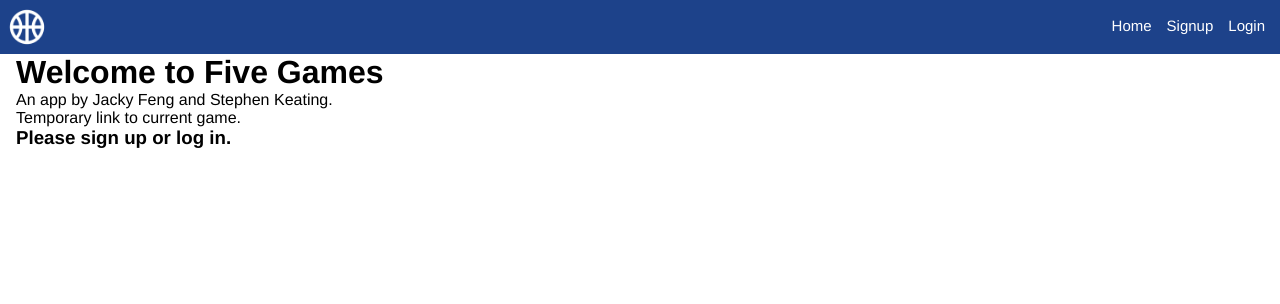
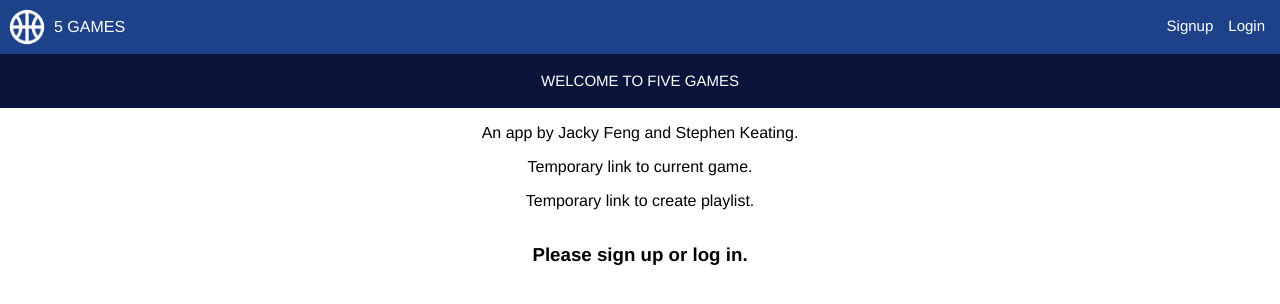
Before and after one commit to 5-Games/5GamesFE, a React (Create React App) app: page / in a window 1280 px wide. Shown: the top 304 px of the page. Built offline with nearby package versions, Linux system fonts and the light colour scheme.

Commit message:
work in progress

```diff
--- a/package.json
+++ b/package.json
@@ -7,8 +7,10 @@
     "@testing-library/react": "^9.3.2",
     "@testing-library/user-event": "^7.1.2",
     "react": "^16.13.1",
+    "react-datepicker": "^2.14.1",
     "react-document-title": "^2.0.3",
     "react-dom": "^16.13.1",
+    "react-draggable": "^4.2.0",
     "react-redux": "^7.2.0",
     "react-router-dom": "^5.1.2",
     "react-scripts": "3.4.0",
--- a/src/App.css
+++ b/src/App.css
@@ -16,18 +16,12 @@
 * {
   margin: 0;
   padding: 0;
+  box-sizing: border-box;
 }
 
 body {
   font-family: "HelveticaNeue-Light", "Helvetica Neue Light", "Helvetica Neue", Helvetica, Arial, "Lucida Grande", sans-serif;
   font-weight: 300;
-}
-
-.routes {
-  margin: 0;
-  max-width: 1200px;
-  padding: 0 16px;
-  width: 100%;
 }
 
 a {
@@ -49,6 +43,52 @@ a:hover {
   transition-timing-function: ease;
 }
 
+input[type=text] {
+  color: var(--white);
+  text-align: center;
+  background-color: var(--darkBlue);
+  border: none;
+  font-weight: normal;
+  font-size: 15px;
+  outline: none;
+}
+
+input[type=text]:hover {
+  border: 1px solid var(--white);
+}
+
+input[type=text]:focus {
+  border: 1px solid var(--white);
+}
+
+h1 {
+  color: var(--white);
+  text-align: center;
+  padding: 18px 0 16px 0;
+  background-color: var(--medBlue);
+  font-weight: normal;
+  font-size: 15px;
+  height: 54px;
+}
+
+h2 {
+  color: var(--white);
+  text-align: center;
+  padding: 18px 0 16px 0;
+  background-color: var(--darkBlue);
+  font-weight: normal;
+  font-size: 15px;
+  height: 54px;
+}
+
+table {
+  display: table;
+  border-collapse: separate;
+  border-spacing: 2px;
+  border-color: grey;
+  font-size:14px;
+}
+
 .nav-bar {
   display: flex;
   justify-content: space-between;
@@ -60,6 +100,11 @@ a:hover {
 .logo-img {
   height: 54px;
   vertical-align: middle;
+  color: var(--white);
+}
+
+.logo-img:hover {
+  border: none;
 }
 
 .nav-links-div {
@@ -93,12 +138,50 @@ a:hover {
   transition-timing-function: ease;
 }
 
-table {
+.active-nav-link {
+  margin-right: 1em;
+  font-size: 1em;
+  color: var(--white);
+  text-decoration: none;
+  font-size: 15px;
+  line-height: 1.6;
+  font-weight: normal;
+  display: inline-block;
+  border-bottom-color: var(--white);
+  border-bottom-style: solid;
+  border-bottom-width: 2px;
+  box-sizing: border-box;
+}
+
+.routes {
+  margin: 0 auto;
+  width: 100%;
+}
+
+.row {
+  padding-top: 16px;
+  align-items: center;
+  text-align: center;
+}
+
+.double-column {
+  float: left;
+  width: 50%;
+}
+
+/* Clear floats after the columns */
+.row:after {
+  content: "";
   display: table;
-  border-collapse: separate;
-  border-spacing: 2px;
-  border-color: grey;
-  font-size:14px;
+  clear: both;
+}
+
+/* Responsive layout - makes the two columns stack on top of each other instead of next to each other */
+@media screen and (max-width: 600px) {
+  .double-column {
+    width: 100%;
+    margin-bottom: 16px;
+  }
 }
 
 .game-table-div {
@@ -142,3 +225,36 @@ td.right, th.right {
 .teams {
   border-bottom: 1px dotted #747678;
 }
+
+.react-datepicker {
+  left: -46px;
+  top: 10px;
+  border-color: var(--white);
+  border-radius: 0px;
+}
+
+.react-datepicker__header {
+  color: var(--white);
+  background-color: var(--darkBlue);
+  border-color: var(--darkBlue);
+  border-radius: 0px;
+}
+
+.react-datepicker__current-month {
+  color: var(--white);
+  /* background-color: green */
+}
+
+.react-datepicker__day-name {
+  color: var(--white);
+  /* background-color: green */
+}
+
+.react-datepicker__day--selected {
+  background-color: var(--blue);
+  /* background-color: green */
+}
+
+.react-datepicker__day--selected:hover {
+  background-color: var(--darkBlue);
+}
--- /dev/null
+++ b/src/Components/DateSelector.js
@@ -0,0 +1,63 @@
+import React, { useState, useEffect } from 'react';
+import { useDispatch } from 'react-redux';
+import DatePicker from "react-datepicker";
+import actions from '../redux/actions.js';
+
+import "react-datepicker/dist/react-datepicker.css";
+
+const DateSelector = () => {
+
+  // initializing dispatch
+  const dispatch = useDispatch();
+
+  // Setting up local state using the useState hook
+  const [startDate, setStartDate] = useState(new Date('March 11, 2020 12:00:00'));
+  // const [startDate, setStartDate] = useState(null);
+
+  // Get Mar 11 (last day of NBA games) from redux
+  // const user = useSelector(state => state.user);
+
+  // March 11 is the day of the last NBA games
+  const dateObj = new Date('March 11, 2020 12:00:00');
+
+  // takes JS Date object and returns in format: YYYY-MM-DD
+  const formatDate = (date) => {
+    var d = new Date(date),
+        month = '' + (d.getMonth() + 1),
+        day = '' + d.getDate(),
+        year = d.getFullYear();
+
+    if (month.length < 2)
+        month = '0' + month;
+    if (day.length < 2)
+        day = '0' + day;
+
+    return [year, month, day].join('-').toString();
+  }
+
+  useEffect(() => {
+    dispatch(actions.getDateGames(formatDate(new Date('March 11, 2020 12:00:00'))))
+  }, []);
+
+  return (
+    <DatePicker
+      selected={startDate}
+      placeholderText="Select a date"
+      // hide the arrow from calendar to input field:
+      showPopperArrow={false}
+      startDate={new Date('March 11, 2020 12:00:00')}
+      // option to prevent picker from showing dates after March 11, which was the day of the last NBA games
+      filterDate = {(date) => {
+        return dateObj > date;
+      }}
+      onChange={date => {
+        setStartDate(date)
+        // console.log(formatDate(date))
+        dispatch(actions.getDateGames(formatDate(date)))
+      }}
+    />
+  );
+};
+
+
+export default DateSelector;
--- a/src/Components/Nav.js
+++ b/src/Components/Nav.js
@@ -1,5 +1,5 @@
 import React from 'react';
-import { Link } from 'react-router-dom';
+import { Link, NavLink } from 'react-router-dom';
 import { useDispatch } from 'react-redux';
 import userActions from '../redux/actions';
 import { useSelector } from 'react-redux';
@@ -16,18 +16,20 @@ const Nav = () => {
   return (
     <nav className='nav-bar'>
       <div className='logo-div'>
-        <Link className='nav-link' to="/"><img className='logo-img' src={logo} alt="Five Games Logo"/></Link>
+        <Link className='logo-img' to="/"><img className='logo-img' src={logo} alt="Five Games Logo"/></Link>
+        <Link className='logo-img' to="/">5 GAMES</Link>
+        {/* I want to put just the text "Five Games" here as an image as the link to home */}
       </div>
       <div className='nav-links-div'>
-        <Link className='nav-link' to="/">Home</Link>
+        {/* <NavLink className='nav-link' to="/" >Home</NavLink> */}
         { name
           ? <>
               {/* put links here that show when logged in */}
-
+              <NavLink className='nav-link' to="/playlist/create" activeClassName='active-nav-link'>Create</NavLink>
             </>
           : <>
-              <Link className='nav-link' to="/signup">Signup</Link>
-              <Link className='nav-link' to="/login">Login</Link>
+              <NavLink className='nav-link' to="/signup" activeClassName='active-nav-link'>Signup</NavLink>
+              <NavLink className='nav-link' to="/login" activeClassName='active-nav-link'>Login</NavLink>
             </>
         }
         { name
--- /dev/null
+++ b/src/Pages/CreatePlaylist.js
@@ -0,0 +1,51 @@
+import React, { useEffect } from 'react';
+import { useSelector } from 'react-redux';
+import { Link } from 'react-router-dom';
+import DateSelector from '../Components/DateSelector';
+
+
+const CreatePlaylist = () => {
+
+  // Get variables from Redux state
+  const user = useSelector(state => state.user);
+
+  // Setting the document title using Hooks.
+  // Could use react-document-title instead:
+  // https://github.com/gaearon/react-document-title
+  useEffect(() => {
+    document.title = `Create | 5 Games`
+  }, []);
+
+  const noUser = user.username ? (
+    <div className='row'>
+      <div className='double-column'>
+        left column
+      </div>
+      <div className='double-column'>
+        right column
+      </div>
+    </div>
+  ) : (
+    <>
+    <div className='row'>
+      <div className='single-column'>
+        <h3>
+          Please <Link className='home-link' to="/signup">sign up</Link> or <Link className='home-link' to="/login">log in</Link>.
+        </h3>
+      </div>
+    </div>
+    </>
+  );
+
+  return <div className="game-show-page">
+            <h1>
+              CREATE A PLAYLIST
+            </h1>
+            <h2>
+              <DateSelector />
+            </h2>
+            { noUser }
+        </div>
+};
+
+export default CreatePlaylist;
--- a/src/Pages/Game.js
+++ b/src/Pages/Game.js
@@ -99,11 +99,9 @@ const Game = () => {
             <h1>
               {currentGame}
             </h1>
-            <p>
-              <div className='game-table-div'>
-                {game}
-              </div>
-            </p>
+            <div className='game-table-div'>
+              {game}
+            </div>
             { noUser }
         </div>
 };
--- a/src/Pages/Home.js
+++ b/src/Pages/Home.js
@@ -24,15 +24,29 @@ const Home = () => {
     </>
   );
 
-  return <div className="row">
-          <div className="auth-box">
-            <h1>
-              Welcome to Five Games
-              </h1>
+  return <div className="home-page">
+          <h1>
+            WELCOME TO FIVE GAMES
+          </h1>
+          <div className="row">
+            <div className="single-column">
               An app by <a className='home-link' href='https://github.com/jfeng530'>Jacky Feng</a> and <a className='home-link' href='https://github.com/stephenkeating'>Stephen Keating</a>.
-              <br />
-              <Link to="/game">Temporary link to current game.</Link>
-            { noUser }
+            </div>
+          </div>
+          <div className="row">
+            <div className="single-column">
+            <Link to="/game">Temporary link to current game.</Link>
+            </div>
+          </div>
+          <div className="row">
+            <div className="single-column">
+              <Link to="/playlist/create">Temporary link to create playlist.</Link>
+            </div>
+          </div>
+          <div className="row">
+            <div className="single-column">
+              { noUser }
+            </div>
           </div>
         </div>
 };
--- a/src/Pages/index.js
+++ b/src/Pages/index.js
@@ -2,10 +2,12 @@ import Signup from './Signup';
 import Login from './Login';
 import Home from './Home';
 import Game from './Game';
+import CreatePlaylist from './CreatePlaylist';
 
 export default {
   Signup,
   Login,
   Home,
-  Game
+  Game,
+  CreatePlaylist
 };
--- a/src/Routes.js
+++ b/src/Routes.js
@@ -13,6 +13,7 @@ const Routes = () => {
       <Route path="/signup" component={Pages.Signup} />
       <Route path="/login" component={Pages.Login} />
       <Route path="/game" component={Pages.Game} />
+      <Route path="/playlist/create" component={Pages.CreatePlaylist} />
       <Route exact path="/" component={Pages.Home} />
     </Switch>
   );
--- a/src/redux/rootReducer.js
+++ b/src/redux/rootReducer.js
@@ -5,15 +5,25 @@
 
 const initialState = {
   user: {},
+  dateGames: {
+    date: new Date('March 11, 2020 12:00:00'),
+    games: []
+  },
   currentGame: '20200308/LALLAC'
 }
 
 export default (state = initialState, { type, payload }) => {
   switch (type) {
+    // user reducers:
     case 'SET_USER':
       return {...state, user: payload};
     case 'CLEAR_USER':
       return initialState;
+
+    // dateGame reducers:
+    case 'SET_DATE_GAMES':
+      return {...state, dateGames: {...state.dateGames, games: payload}};
+
     default:
       return state;
   }
```
Also changed, not shown: src/redux/actions.js (+34 -36 lines), 2 other files (tests, documents, lock files or other folders).
